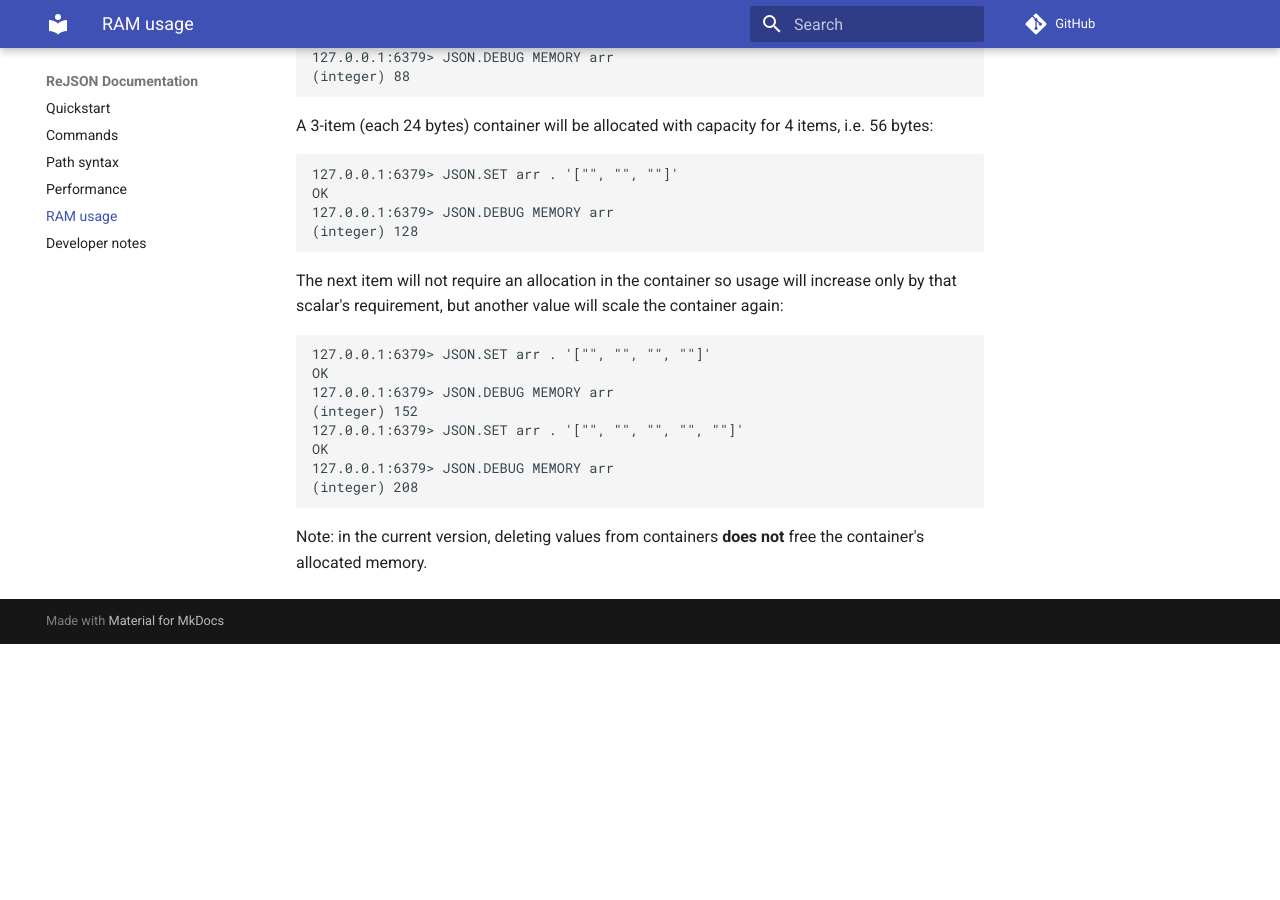
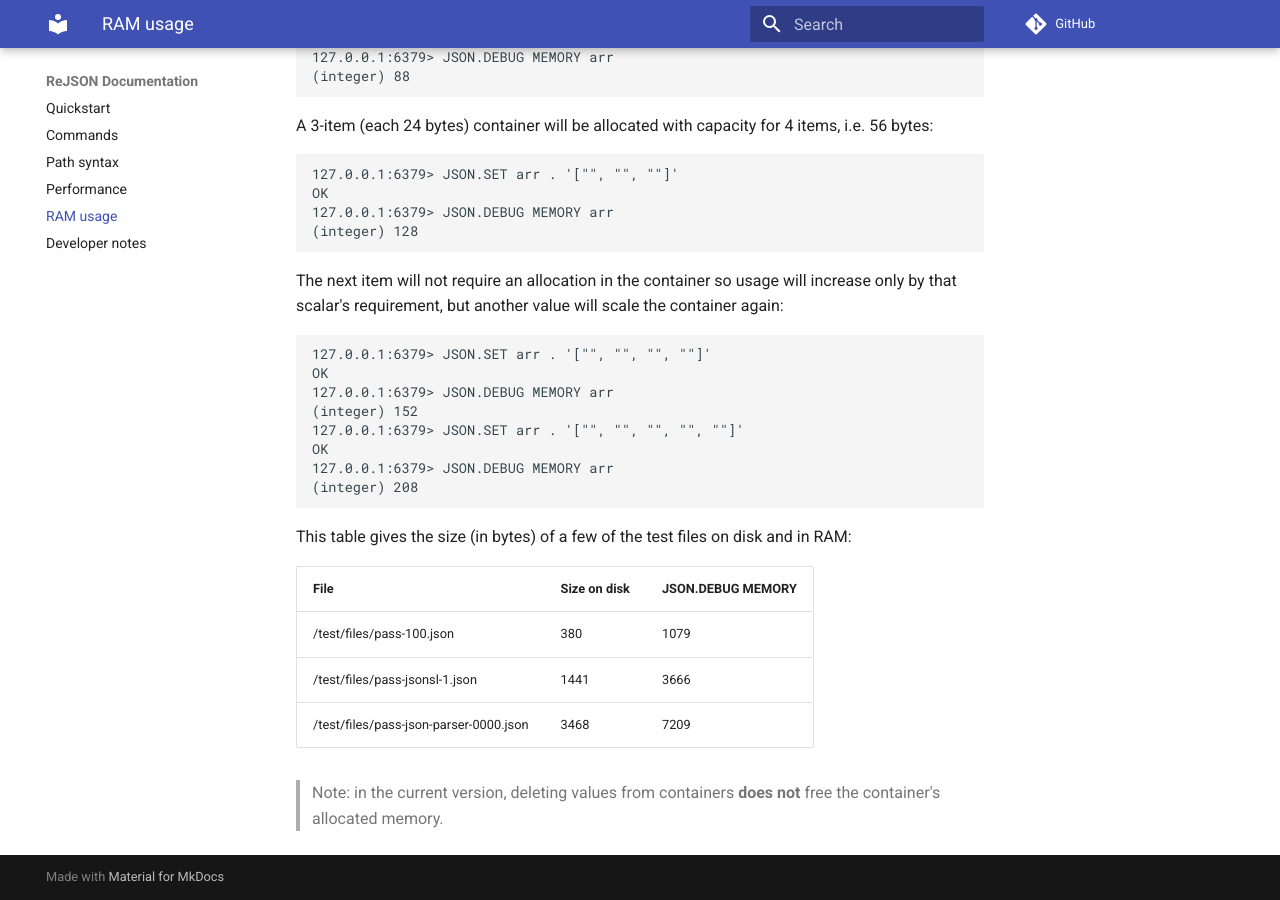
Before and after one commit to RedisJSON/RedisJSON, an MkDocs documentation site: the page built from docs/ram.md, in a window 1280 px wide and 900 px high, scrolled down 1230 px. Built offline with MkDocs 1.6.1 and Material for MkDocs 9.7.7, drawn with Linux system fonts in a browser that asks for light colours; comment, search, counter and statistics services are not loaded; old or Windows-style settings are respelled for this version of MkDocs; before the commit the page ends 1874 px from its top, so only the background shows below that.

Commit message:
Adds a few RAM figures and reorders performance

````diff
--- a/docs/ram.md
+++ b/docs/ram.md
@@ -83,5 +83,13 @@ OK
 (integer) 208
 ```
 
-Note: in the current version, deleting values from containers **does not** free the container's
+This table gives the size (in bytes) of a few of the test files on disk and in RAM:
+
+| File | Size on disk | JSON.DEBUG MEMORY |
+| ---- | ------------ | ----------------- |
+| /test/files/pass-100.json | 380 | 1079 |
+| /test/files/pass-jsonsl-1.json | 1441 | 3666 |
+| /test/files/pass-json-parser-0000.json | 3468 | 7209 |
+
+> Note: in the current version, deleting values from containers **does not** free the container's
 allocated memory.
````
Also changed, not shown: docs/performance.md (+39 -39 lines).
